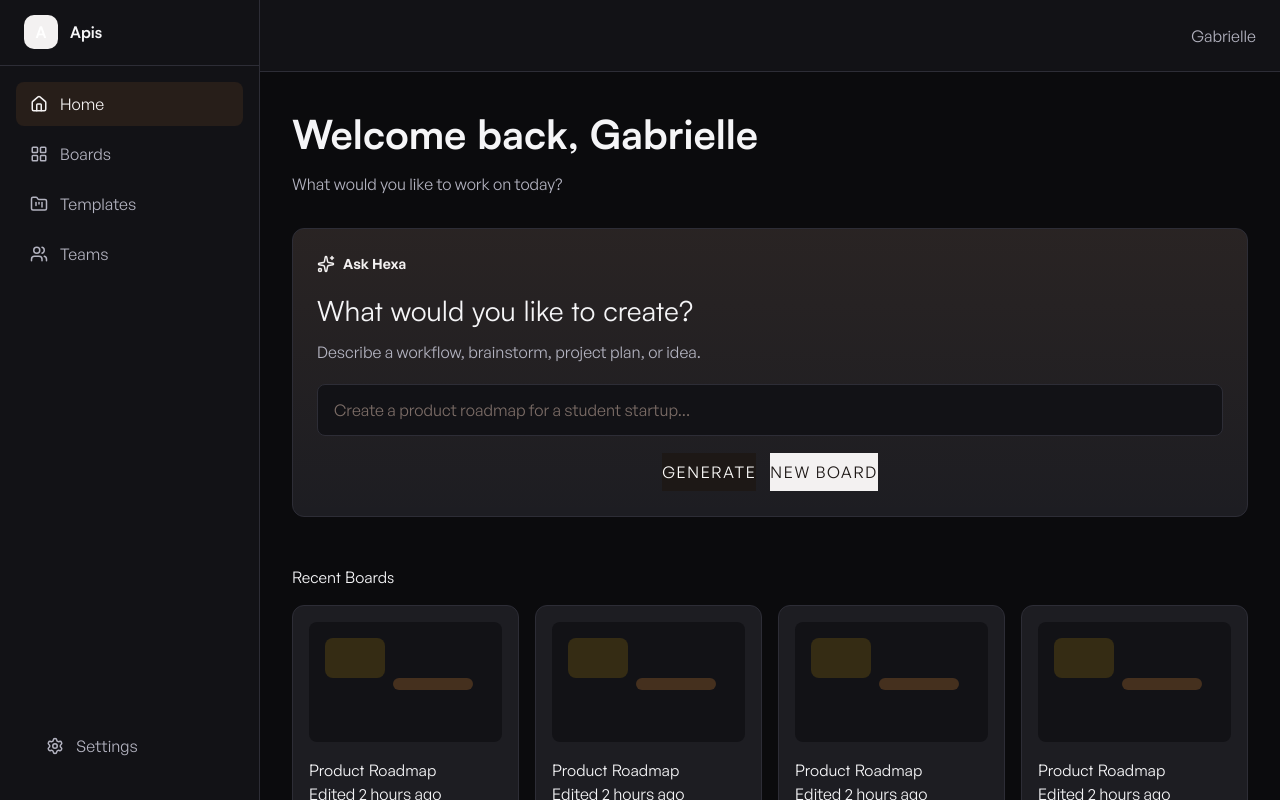
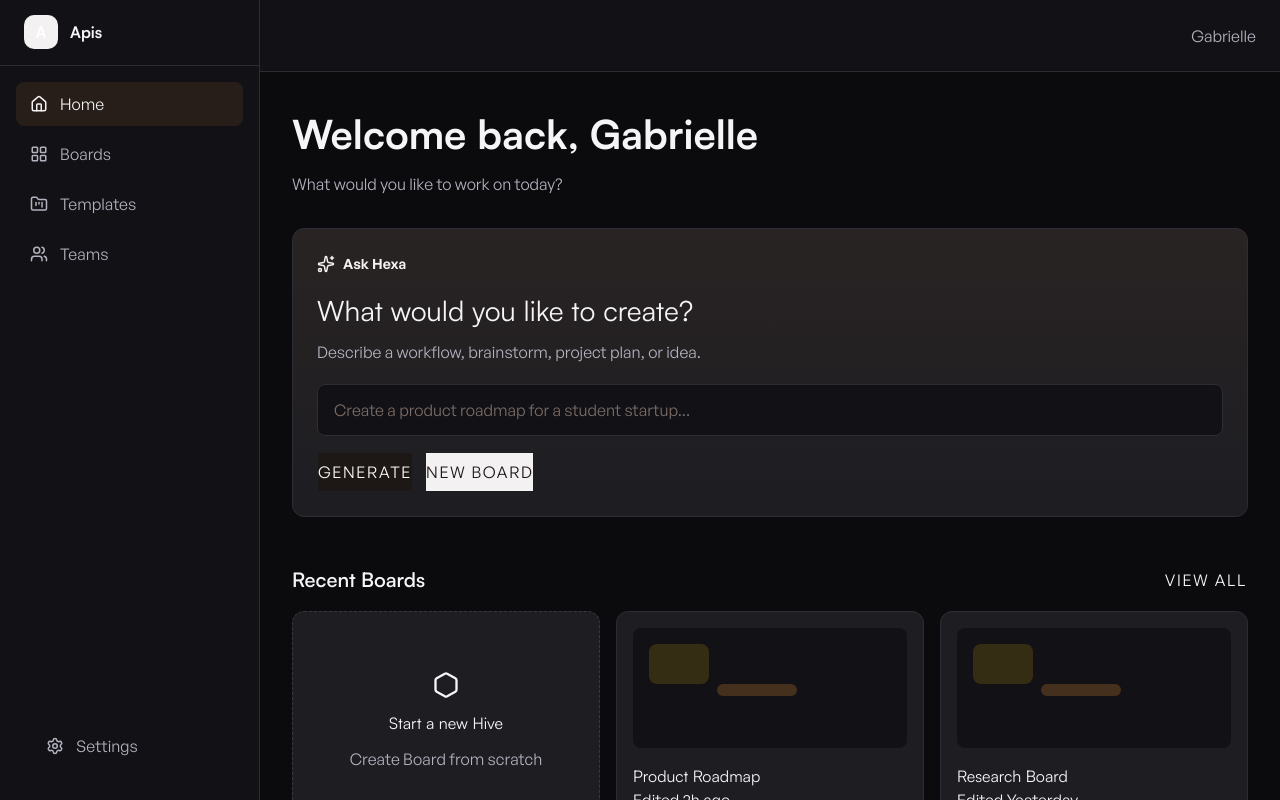
Before and after one commit to oyeinmiede/apis, a React (Vite) app: page /dashboard in a window 1280 px wide. Built offline with nearby package versions, Linux system fonts and the light colour scheme.

Commit message:
improved Recent Boards ui

```diff
--- a/package.json
+++ b/package.json
@@ -12,6 +12,7 @@
   "dependencies": {
     "@fontsource-variable/noto-sans": "^5.2.10",
     "@fontsource-variable/playfair-display": "^5.2.8",
+    "@lucide/lab": "^0.1.2",
     "@tailwindcss/vite": "^4.3.1",
     "@tanstack/react-query": "^5.101.0",
     "class-variance-authority": "^0.7.1",
--- a/src/features/dashboard/components/BoardCard.jsx
+++ b/src/features/dashboard/components/BoardCard.jsx
@@ -1,12 +1,15 @@
-import "./../styles/board-card.css";
+import "../styles/board-card.css";
 
-function BoardCard() {
+function BoardCard({
+    title,
+    updatedAt,
+}) {
     return (
         <article className="board-card">
             <div className="board-preview" />
-            <h3>Product Roadmap</h3>
+            <h3>{title}</h3>
             <span>
-                Edited 2 hours ago
+                Edited {updatedAt}
             </span>
         </article>
     );
--- /dev/null
+++ b/src/features/dashboard/components/CreateBoardCard.jsx
@@ -0,0 +1,16 @@
+import { Hexagon } from "lucide-react";
+import "../styles/create-board-card.css";
+
+function CreateBoardCard() {
+    return (
+        <article className="create-board-card">
+            <Hexagon size={28} />
+            <h3>Start a new Hive</h3>
+            <span>
+                Create Board from scratch
+            </span>
+        </article>
+    );
+}
+
+export default CreateBoardCard;
--- /dev/null
+++ b/src/features/dashboard/components/RecentBoardsSection.jsx
@@ -0,0 +1,42 @@
+import BoardCard from "./BoardCard";
+import CreateBoardCard from "./CreateBoardCard";
+import SectionHeader from "./SectionHeader";
+import { Button } from "@/components/ui/button";
+import { recentBoards } from "../data/recentBoards";
+
+import "../styles/recent-boards-section.css";
+
+function RecentBoardsSection() {
+    return (
+        <section>
+            <SectionHeader
+                title="Recent Boards"
+                action={
+                    <Button variant="ghost" size="xs">
+                        View All
+                    </Button>
+                }
+            />
+
+            <div className="boards-grid">
+                <CreateBoardCard />
+
+                {recentBoards.length > 0 ? (
+                    recentBoards.map((board) => (
+                        <BoardCard
+                            key={board.id}
+                            title={board.title}
+                            updatedAt={board.updatedAt}
+                        />
+                    ))
+                ) : (
+                    <p>
+                        No boards yet.
+                    </p>
+                )}
+            </div>
+        </section>
+    );
+}
+
+export default RecentBoardsSection;
--- a/src/features/dashboard/components/SectionHeader.jsx
+++ b/src/features/dashboard/components/SectionHeader.jsx
@@ -1,5 +1,15 @@
-function SectionHeader({ title }) {
-    return <h2>{title}</h2>;
+import "./../styles/section-header.css";
+
+function SectionHeader({
+    title,
+    action,
+}) {
+    return (
+        <div className="section-header">
+            <h2>{title}</h2>
+            {action}
+        </div>
+    );
 }
 
 export default SectionHeader;
--- /dev/null
+++ b/src/features/dashboard/data/recentBoards.js
@@ -0,0 +1,19 @@
+export const recentBoards = [
+    {
+        id: 1,
+        title: "Product Roadmap",
+        updatedAt: "2h ago",
+    },
+
+    {
+        id: 2,
+        title: "Research Board",
+        updatedAt: "Yesterday",
+    },
+
+    {
+        id: 3,
+        title: "Sprint Planning",
+        updatedAt: "3d ago",
+    },
+];
--- a/src/features/dashboard/pages/DashboardPage.jsx
+++ b/src/features/dashboard/pages/DashboardPage.jsx
@@ -2,8 +2,8 @@ import AppShell from "../../../components/layout/AppShell";
 import PageContainer from "../../../components/layout/PageContainer";
 
 import GreetingSection from "../components/GreetingSection";
-import BoardCard from "../components/BoardCard";
 import AiLauncher from "../components/AiLauncher";
+import RecentBoardsSection from "../components/RecentBoardsSection";
 
 const user = {
     name: "Gabrielle",
@@ -20,24 +20,7 @@ function DashboardPage() {
                         marginTop: "48px",
                     }}
                 >
-                    <h2>
-                        Recent Boards
-                    </h2>
-
-                    <div
-                        style={{
-                            display: "grid",
-                            gridTemplateColumns:
-                                "repeat(4, 1fr)",
-                            gap: "16px",
-                            marginTop: "16px",
-                        }}
-                    >
-                        <BoardCard />
-                        <BoardCard />
-                        <BoardCard />
-                        <BoardCard />
-                    </div>
+                    <RecentBoardsSection />
                 </div>
             </PageContainer>
         </AppShell>
--- a/src/features/dashboard/styles/ai-launcher.css
+++ b/src/features/dashboard/styles/ai-launcher.css
@@ -41,8 +41,6 @@
 
 .ai-launcher-actions {
     display: flex;
-    align-items: center;
-    justify-content: center;
     gap: 12px;
     margin-top: 16px;
 }
--- /dev/null
+++ b/src/features/dashboard/styles/create-board-card.css
@@ -0,0 +1,22 @@
+.create-board-card {
+    height: 220px;
+    display: flex;
+    flex-direction: column;
+    align-items: center;
+    justify-content: center;
+    gap: 12px;
+    border: 1px dashed var(--border-secondary);
+    border-radius: var(--radius-lg);
+    background: var(--surface-1);
+    cursor: pointer;
+    transition: var(--transition);
+}
+
+.create-board-card:hover {
+    border-color: var(--accent);
+    background: var(--accent-soft);
+}
+
+.create-board-card span {
+    color: var(--text-secondary);
+}
--- /dev/null
+++ b/src/features/dashboard/styles/recent-boards-section.css
@@ -0,0 +1,5 @@
+.boards-grid {
+    display: grid;
+    gap: 16px;
+    grid-template-columns: repeat(auto-fit, minmax(240px, 1fr));
+}
--- /dev/null
+++ b/src/features/dashboard/styles/section-header.css
@@ -0,0 +1,11 @@
+.section-header {
+    display: flex;
+    align-items: center;
+    justify-content: space-between;
+    margin-bottom: 16px;
+}
+
+.section-header h2 {
+    font-size: 20px;
+    font-weight: 600;
+}
```
Also changed, not shown: 1 other file (tests, documents, lock files or other folders).
